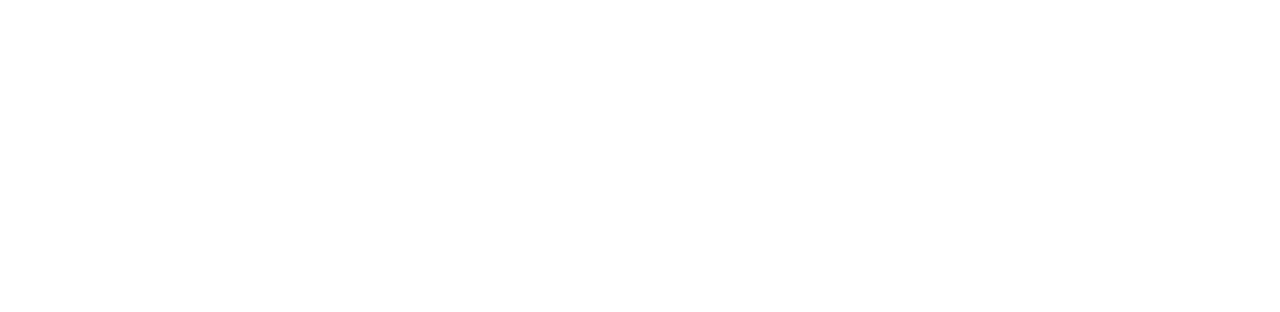
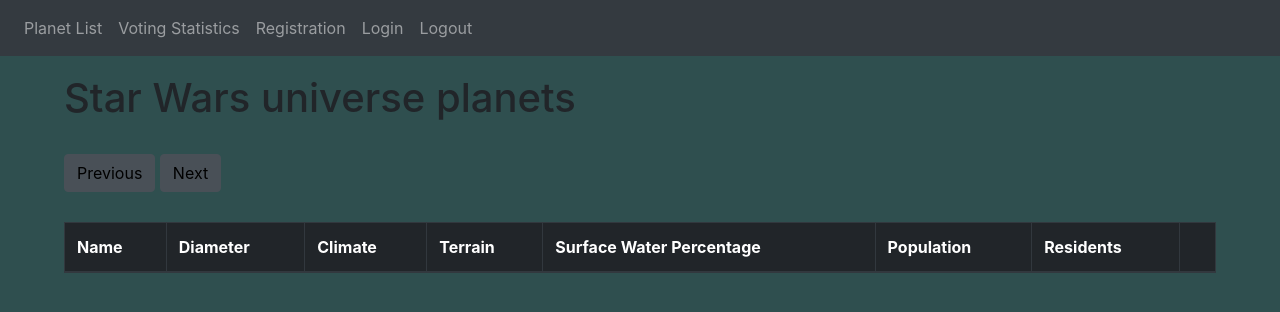
Before and after one commit to Taowathar/api-wars-python, a Flask app: page / in a window 1280 px wide. Before the commit the part shown is empty. Shown: the top 312 px of the page. Run offline with Flask 2, Linux system fonts and the light colour scheme; lists and menus that the app fills with data are empty; some libraries are stand-ins or nearby versions.

Commit message:
Implement first version of index.html

```diff
--- a/static/style.css
+++ b/static/style.css
@@ -0,0 +1,26 @@
+body {
+    background-color: darkslategrey;
+}
+
+
+.main-container {
+    margin-left: auto;
+    margin-right: auto;
+    width: 90%;
+    margin-top: 50px;
+}
+
+table {
+    margin-top: 30px;
+}
+
+.btn-outline-primary {
+    color: black;
+    background-color: #495057;
+    border-color: #495057;
+}
+
+.btn-outline-primary:hover {
+    background-color: darkslategray;
+    border-color: black;
+}
--- a/templates/index.html
+++ b/templates/index.html
@@ -4,10 +4,9 @@
     <meta charset="utf-8">
     <meta name="viewport" content="width=device-width, initial-scale=1, shrink-to-fit=no">
     <title>APIwars</title>
-    <link rel="stylesheet" type="text" href="/static/style.css">
     <link rel="stylesheet" href="https://stackpath.bootstrapcdn.com/bootstrap/4.1.3/css/bootstrap.min.css"
           integrity="sha384-MCw98/SFnGE8fJT3GXwEOngsV7Zt27NXFoaoApmYm81iuXoPkFOJwJ8ERdknLPMO" crossorigin="anonymous">
-    <script type="text/javascript" src="/script.js" defer></script>
+    <link rel="stylesheet" href='{{ url_for('static', filename="style.css") }}'>
     <script src="https://code.jquery.com/jquery-3.3.1.slim.min.js"
             integrity="sha384-q8i/X+965DzO0rT7abK41JStQIAqVgRVzpbzo5smXKp4YfRvH+8abtTE1Pi6jizo"
             crossorigin="anonymous"></script>
@@ -17,8 +16,43 @@
     <script src="https://stackpath.bootstrapcdn.com/bootstrap/4.1.3/js/bootstrap.min.js"
             integrity="sha384-ChfqqxuZUCnJSK3+MXmPNIyE6ZbWh2IMqE241rYiqJxyMiZ6OW/JmZQ5stwEULTy"
             crossorigin="anonymous"></script>
+    <script type="text/javascript" src="/script.js" defer></script>
 </head>
 <body>
+    <nav class="navbar fixed-top navbar-expand-lg navbar-dark bg-dark">
+      <button class="navbar-toggler" type="button" data-toggle="collapse" data-target="#navbarNavAltMarkup" aria-controls="navbarNavAltMarkup" aria-expanded="false" aria-label="Toggle navigation">
+        <span class="navbar-toggler-icon"></span>
+      </button>
+      <div class="collapse navbar-collapse" id="navbarNavAltMarkup">
+        <div class="navbar-nav">
+          <a class="nav-item nav-link" href="#">Planet List</a>
+          <a class="nav-item nav-link" href="#">Voting Statistics</a>
+          <a class="nav-item nav-link" href="#">Registration</a>
+          <a class="nav-item nav-link" href="#">Login</a>
+          <a class="nav-item nav-link" href="#">Logout</a>
+        </div>
+      </div>
+    </nav>
+    <br>
+    <div class="main-container">
+        <h1>Star Wars universe planets</h1><br>
+        <a class="btn btn-outline-primary" href="#" role="button">Previous</a>
+        <a class="btn btn-outline-primary" href="#" role="button">Next</a>
 
+        <table class="table table-bordered table-striped table-dark">
+              <thead>
+                <tr>
+                  <th scope="col">Name</th>
+                  <th scope="col">Diameter</th>
+                  <th scope="col">Climate</th>
+                  <th scope="col">Terrain</th>
+                  <th scope="col">Surface Water Percentage</th>
+                  <th scope="col">Population</th>
+                  <th scope="col">Residents</th>
+                  <th scope="col"></th>
+                </tr>
+              </thead>
+        </table>
+    </div>
 </body>
 </html>
```
